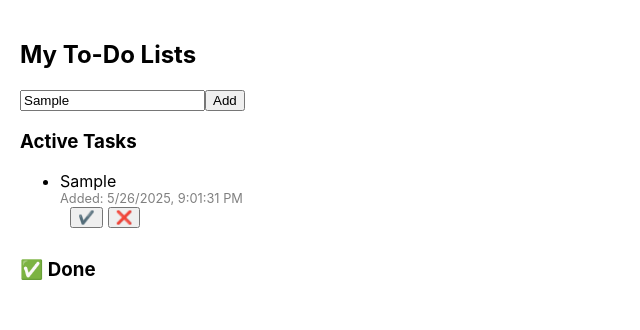
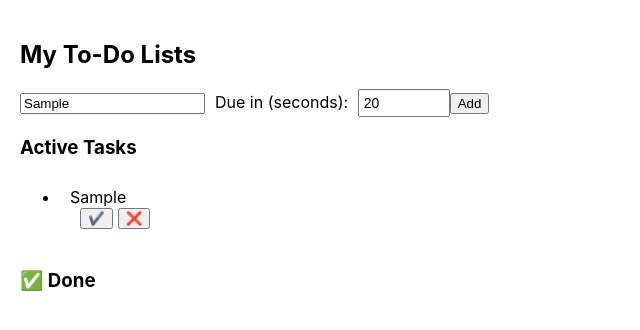
Before and after one commit to SanatjonB/todo-ts, a React (Create React App) app: page / in a window 1280 px wide. Both pictures are taken after typing "Sample" into the empty fields and a click on the button "Add". Shown: the top 330 px of the page, without its empty margins (0-640 px from the left). Built offline with nearby package versions, Linux system fonts and the light colour scheme.

Commit message:
tried relative time but ticks and due dates feel better

```diff
--- a/src/App.tsx
+++ b/src/App.tsx
@@ -5,14 +5,23 @@ function App() {
   type Task = {
     text: string;
     completed: boolean;
-    createdAt: string;
+    dueAt: string;
   };
 
   const [task, setTask] = useState("");
   const [tasks, setTasks] = useState<Task[]>([]);
   const [loaded, setLoaded] = useState(false);
   const [doneTasks, setDoneTasks] = useState<Task[]>([]);
+  const [dueIn, setDueIn] = useState("20");
+  const [tick, setTick] = useState(0);
 
+  useEffect(() => {
+    const interval = setInterval(() => {
+      setTick((prev) => prev + 1); // force re-render every second
+    }, 1000);
+
+    return () => clearInterval(interval); // cleanup on unmount
+  }, []);
   useEffect(() => {
     const saved = localStorage.getItem("tasks");
     const savedDone = localStorage.getItem("doneTasks");
@@ -51,13 +60,29 @@ function App() {
           setTask(e.target.value);
         }}
       />
+      <label style={{ marginLeft: "10px" }}>
+        Due in (seconds):{" "}
+        <input
+          type="number"
+          placeholder="e.g. 30"
+          value={dueIn}
+          onChange={(e) => setDueIn(e.target.value)}
+          style={{
+            marginLeft: "5px",
+            width: "80px",
+            padding: "4px",
+            fontSize: "14px",
+          }}
+        />
+      </label>
       <button
         onClick={(e) => {
-          if (task.trim() === "") return;
+          if (task.trim() === "" || isNaN(Number(dueIn)) || Number(dueIn) <= 0)
+            return;
           const newTasks = {
             text: task,
             completed: false,
-            createdAt: new Date().toISOString(),
+            dueAt: new Date(Date.now() + Number(dueIn) * 1000).toISOString(),
           };
           setTasks((prev) => [...prev, newTasks]);
         }}
@@ -68,20 +93,32 @@ function App() {
       {/* The list here  */}
       <h3>Active Tasks</h3>
       <ul>
-        {tasks.map((task_, i) => (
+        {tasks.map((task_, i) => {
+          const isOverdue = new Date(task_.dueAt).getTime() < Date.now();
+
+          return (
             <li
               key={i}
               style={{
                 marginBottom: "10px",
+                backgroundColor: isOverdue ? "#ffcccc" : "white",
+                padding: "10px",
+                borderRadius: "6px",
               }}
             >
               <div>{task_.text}</div>
-            <div style={{ fontSize: "0.8em", color: "gray" }}>
-              Added: {new Date(task_.createdAt).toLocaleString()}
+              {isOverdue && (
+                <div style={{ color: "red", fontSize: "0.8em" }}>
+                  ⚠️ Due Now!
                 </div>
+              )}
               <button
                 onClick={() => {
-                const completedTask = { ...tasks[i], completed: true };
+                  const completedTask = {
+                    ...task_,
+                    completed: true,
+                    completedAt: new Date().toISOString(),
+                  };
                   setTasks((prev) => prev.filter((_, index) => index !== i));
                   setDoneTasks((prev) => [...prev, completedTask]);
                 }}
@@ -100,7 +137,8 @@ function App() {
                 ❌
               </button>
             </li>
-        ))}
+          );
+        })}
       </ul>
       <h3 style={{ marginTop: "30px" }}>✅ Done</h3>
       <ul>
@@ -109,7 +147,7 @@ function App() {
             key={index}
             style={{ color: "gray", textDecoration: "line-through" }}
           >
-            {task.text}
+            <div>{task.text}</div>
             <button
               onClick={() => {
                 const taskToUndo = doneTasks[index];
```
Lines whose indentation alone changed are shown as unchanged.
